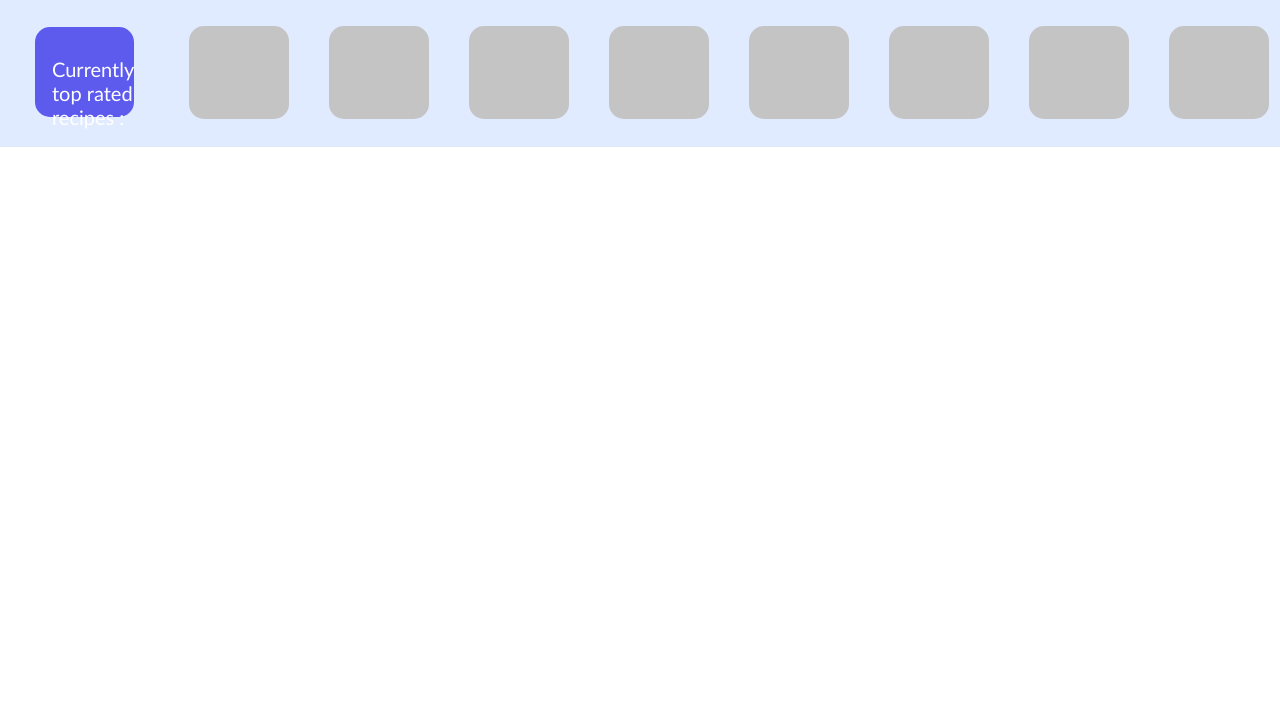
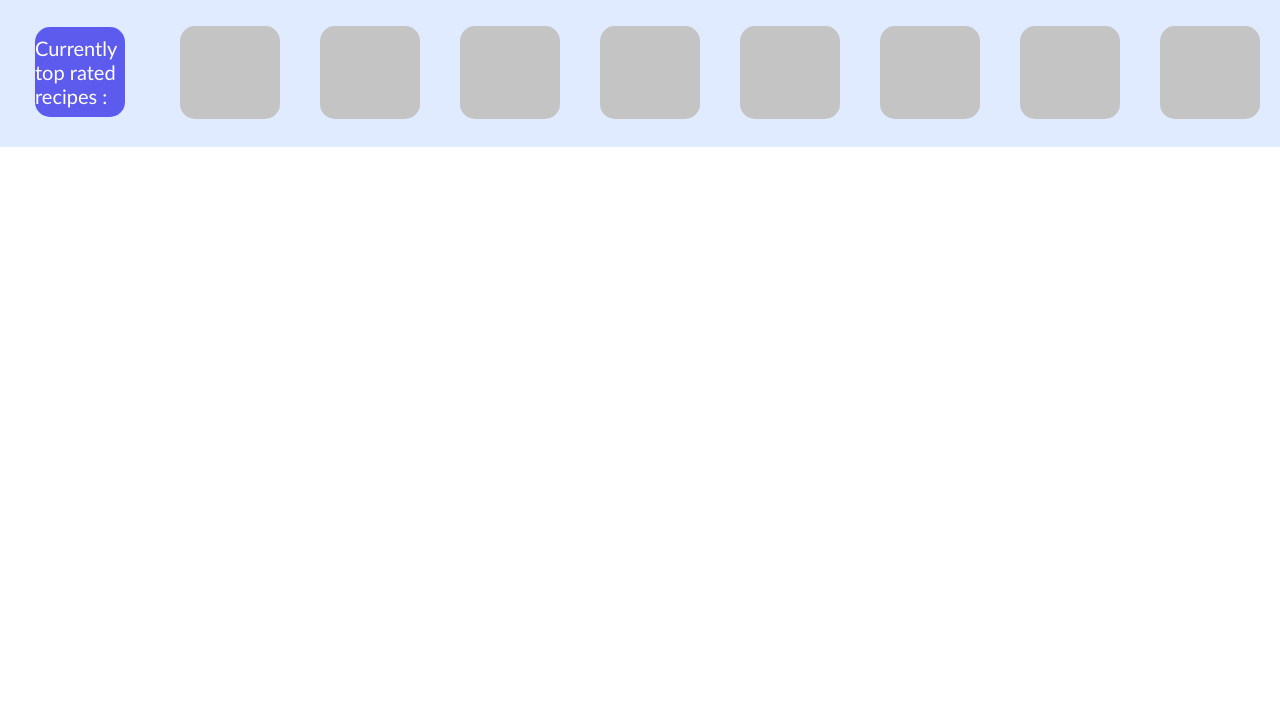
Before and after one commit to iivanu/ERecepti, a Gatsby site: page / in a window 1280 px wide. Shown: the part 73-800 px from the top of the page. Built offline with nearby package versions, Linux system fonts and the light colour scheme; Gatsby itself is replaced by a stand-in of ours.

Commit message:
Fixed top recipes text

```diff
--- a/src/components/topRecipeBar/style.module.css
+++ b/src/components/topRecipeBar/style.module.css
@@ -12,14 +12,15 @@
     border-radius: 15px;
     background-color: #5D5AEE;
     width: 17%;
+    display: flex;
+    align-items: center;
+    justify-content: center;
 }
 
 .textParagraph {
     color: white;
     font-family: 'Gill Sans', 'Gill Sans MT', Calibri, 'Trebuchet MS', sans-serif;
     font-size: 20px;
-    margin-left: 17px;
-    margin-top: 30px;
 }
 
 .recipeList {
```
